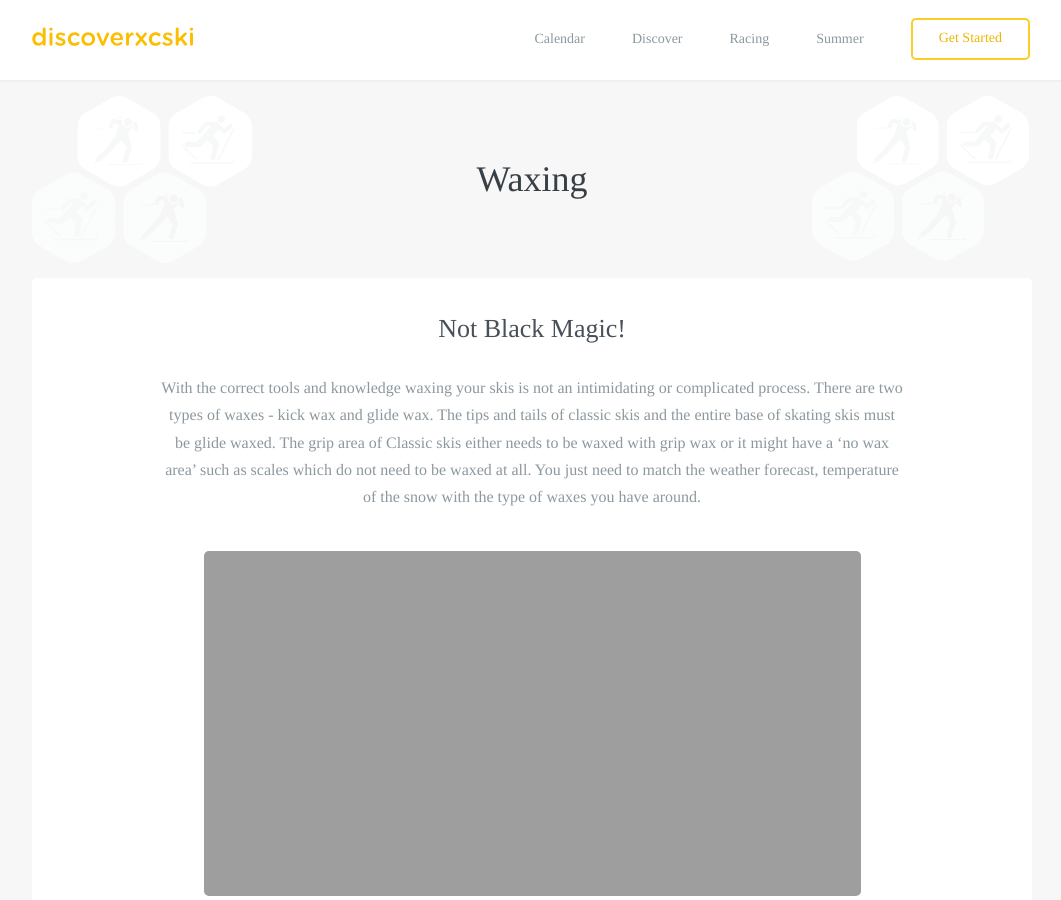
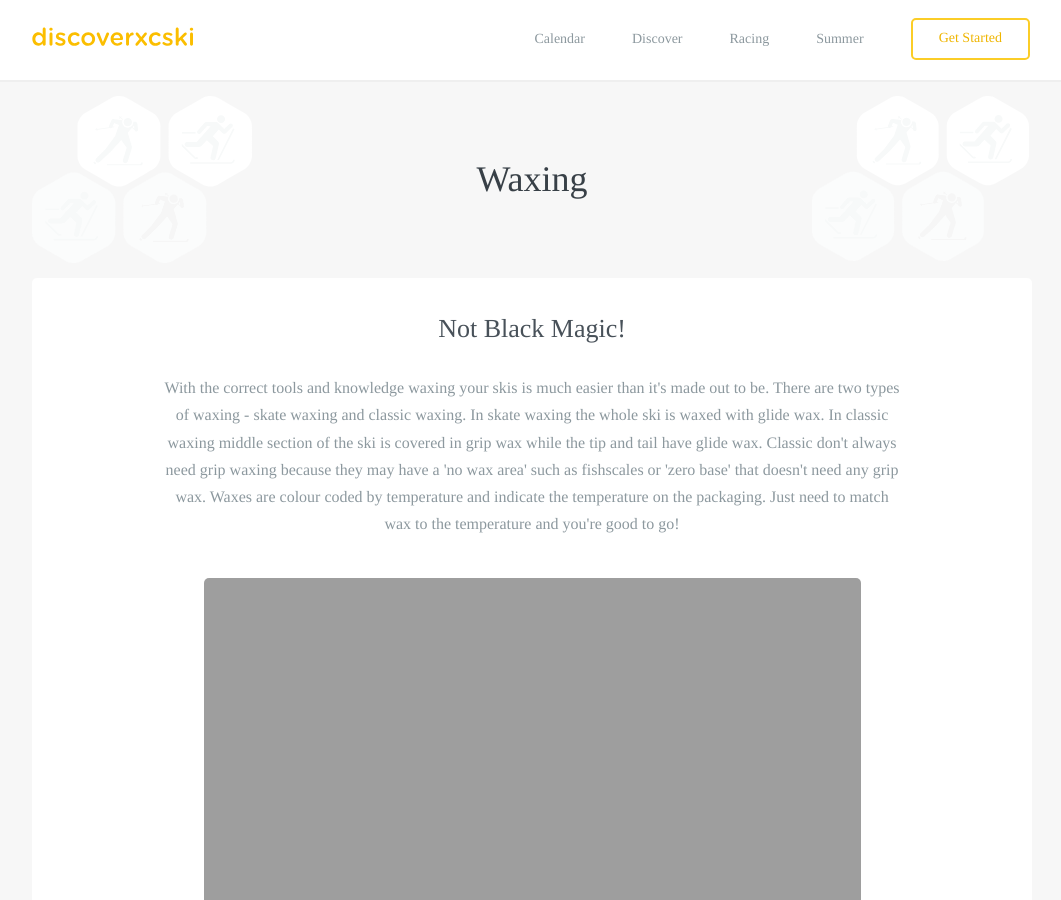
Before and after one commit to robcatto/robcatto.github.io, a Jekyll site: the page built from get-started/waxing/index.html, in a window 1280 px wide and 900 px high. Shown: the whole window, without its empty margins (108-1169 px from the left). Built offline with Jekyll 4.4.1, drawn with Linux system fonts in a browser that asks for light colours; some web fonts are replaced; Markdown is read by kramdown in place of the engine named in the settings.

Commit message:
Update index.html

```diff
--- a/get-started/waxing/index.html
+++ b/get-started/waxing/index.html
@@ -33,7 +33,7 @@ layout: default
 
                 <section class="mobile_section">
                     <h3>Not Black Magic!</h3>
-                    <p>With the correct tools and knowledge waxing your skis is not an intimidating or complicated process.  There are two types of waxes - kick wax and glide wax.  The tips and tails of classic skis and the entire base of skating skis must be glide waxed.  The grip area of Classic skis either needs to be waxed with grip wax or it might have a ‘no wax area’ such as scales which do not need to be waxed at all.   You just need to match the weather forecast, temperature of the snow with the type of waxes you have around.
+                    <p>With the correct tools and knowledge waxing your skis is much easier than it's made out to be.  There are two types of waxing - skate waxing and classic waxing. In skate waxing the whole ski is waxed with glide wax. In classic waxing middle section of the ski is covered in grip wax while the tip and tail have glide wax. Classic don't always need grip waxing because they may have a 'no wax area' such as fishscales or 'zero base' that doesn't need any grip wax. Waxes are colour coded by temperature and indicate the temperature on the packaging. Just need to match wax to the temperature and you're good to go!
 
                      </p>
 
```
